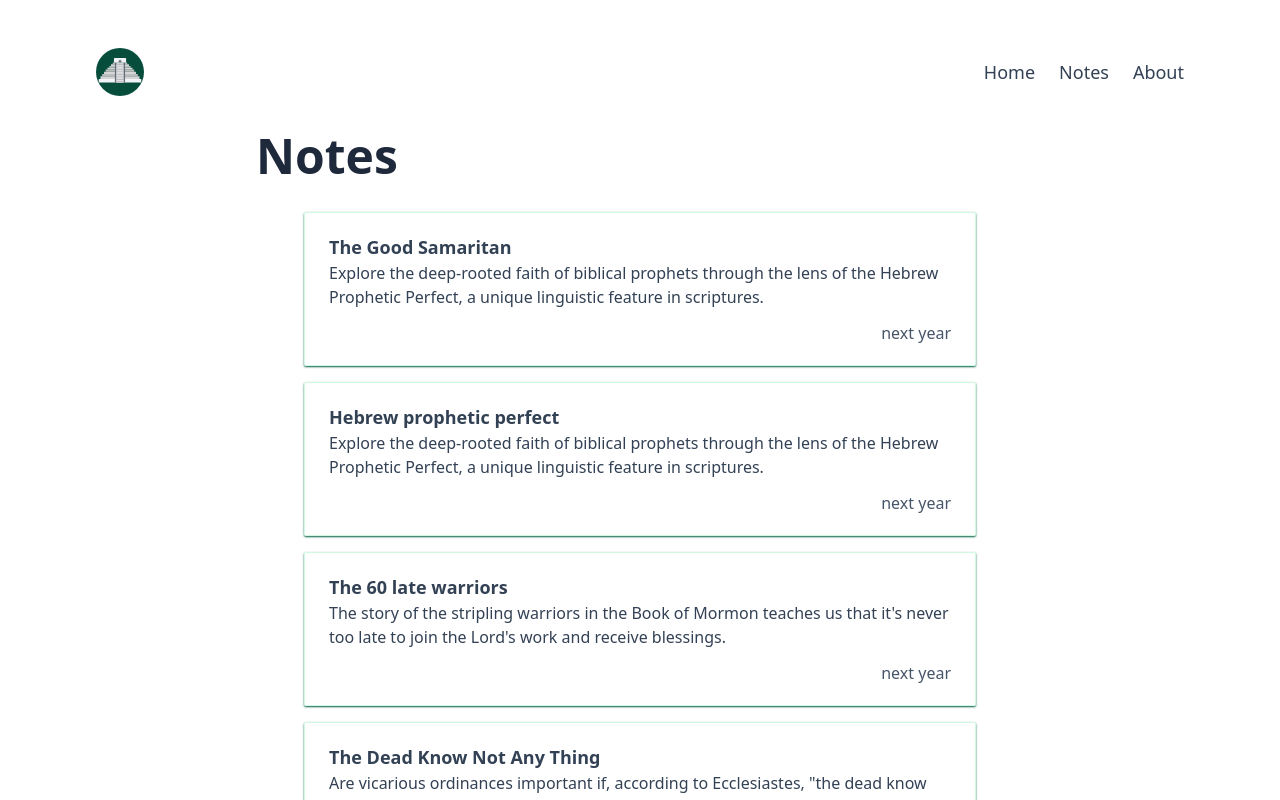
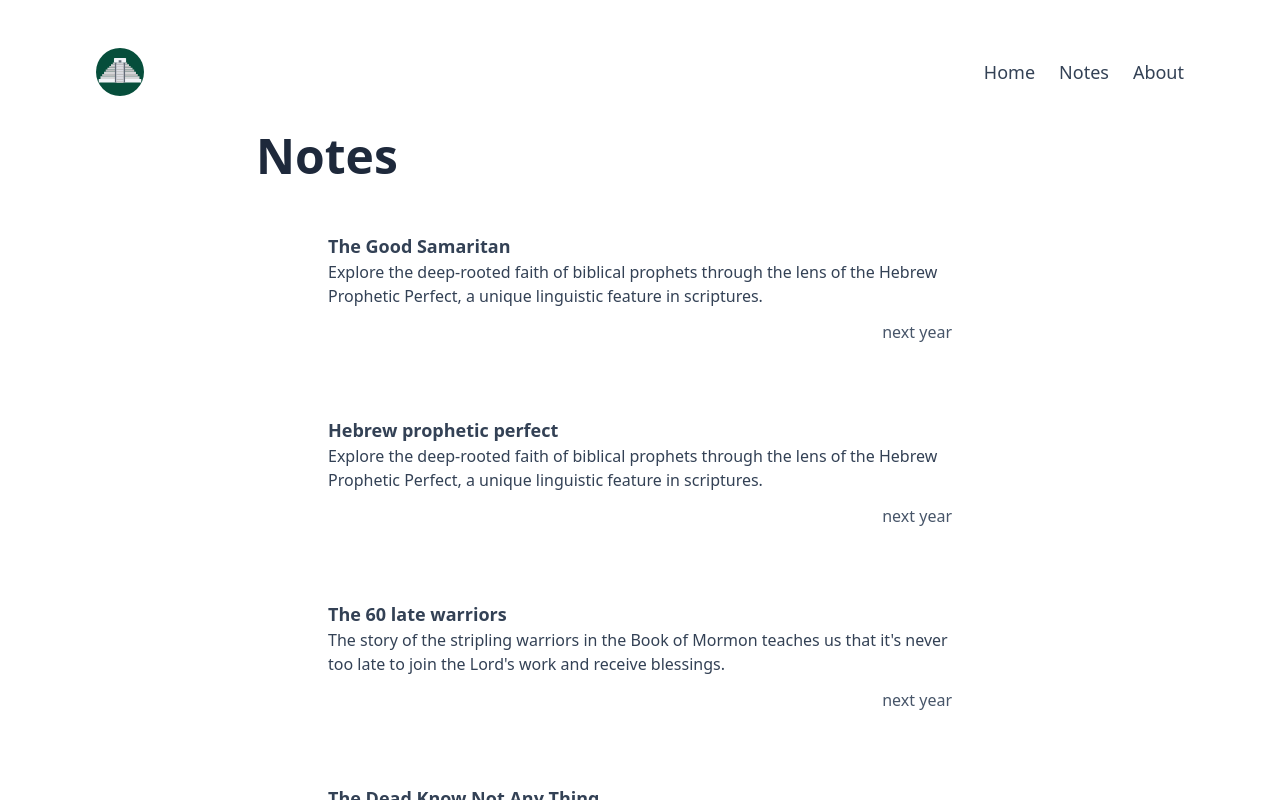
Before and after one commit to kbravh/laborforzion, a Next.js app: page /notes in a window 1280 px wide. Shown: the top 800 px of the page. Built offline with nearby package versions, Linux system fonts and the light colour scheme.

Commit message:
remove border

```diff
--- a/src/pages/notes.tsx
+++ b/src/pages/notes.tsx
@@ -28,7 +28,7 @@ const NotesPage: NextPage<Props> = ({posts}) => {
           </h1>
         </div>
         <main className="flex flex-col items-center mt-8 flex-grow max-w-5xl">
-          <div className="max-w-2xl sm:mx-20 mx-8 flex flex-col gap-4">
+          <div className="max-w-2xl sm:mx-20 mx-8 flex flex-col gap-8">
             {posts.map(post => (
               <Link
                 key={`/${post.slug}`}
@@ -36,7 +36,7 @@ const NotesPage: NextPage<Props> = ({posts}) => {
               >
                 <article
                   className={clsx(
-                    'rounded-sm border border-emerald-100 shadow-sm shadow-emerald-800',
+                    // 'rounded-sm border border-emerald-100 shadow-sm shadow-emerald-800',
                     'relative px-6 py-5 flex flex-col justify-between space-y-3',
                     'hover:border-emerald-400 focus-within:ring-2 focus-within:ring-offset-2 focus-within:ring-emerald-500',
                     'cursor-pointer select-none'
```
